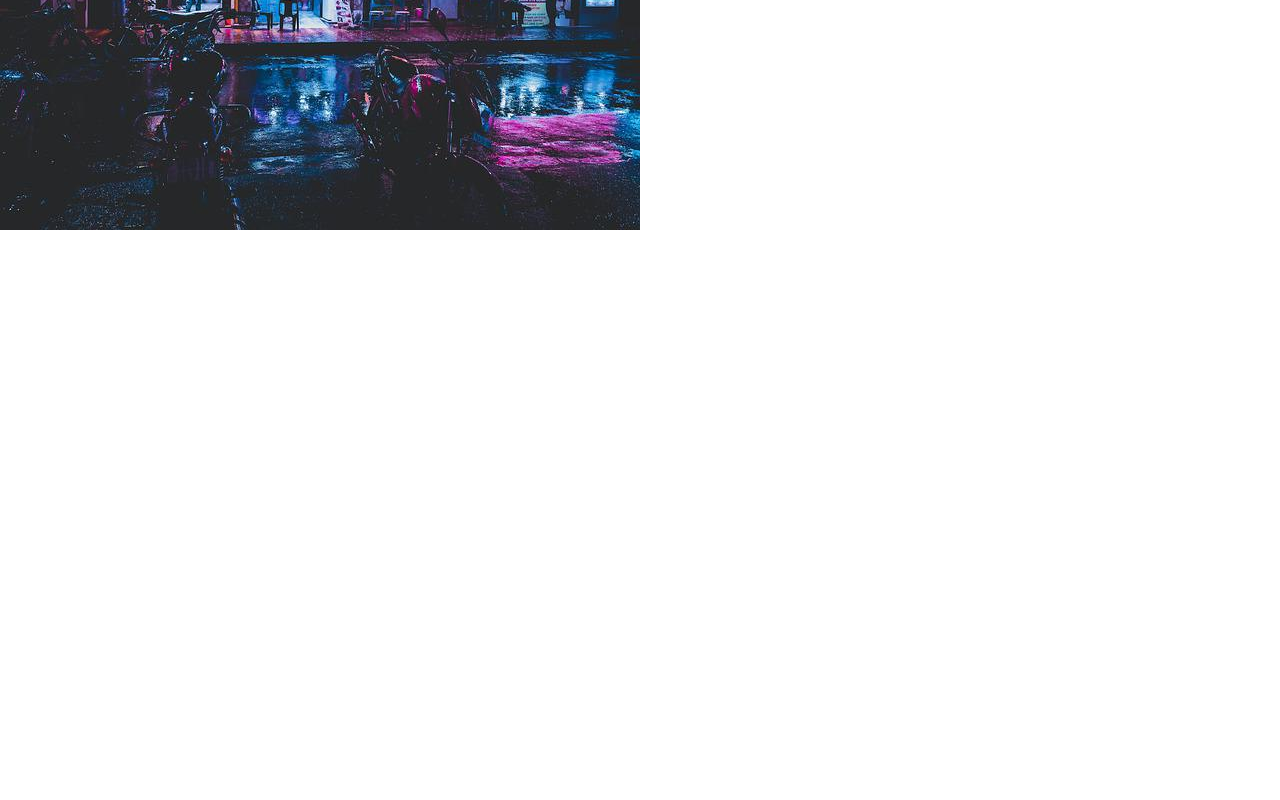
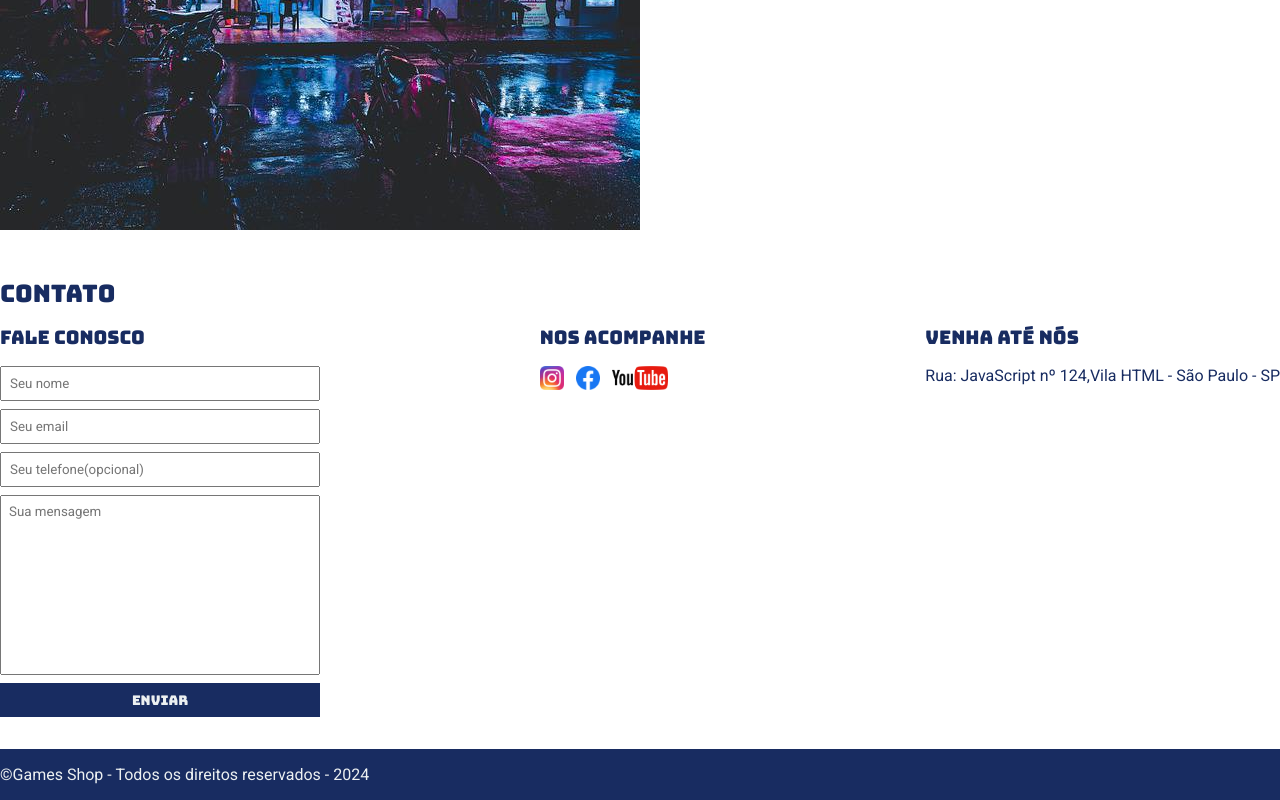
Before and after one commit to pblda13/FullStack-Java---EBAC, a plain HTML site: page Projeto_1/index.html in a window 1280 px wide. Shown: the part 349-1149 px from the top of the page. Before the commit the page ends 800 px from the top, so only its background shows below. Drawn offline with Linux system fonts and the light colour scheme.

Commit message:
Feat : Criando o formulario e o rodapé

```diff
--- a/Projeto_1/index.html
+++ b/Projeto_1/index.html
@@ -18,16 +18,16 @@
       <nav>
         <ul>
           <li>
-            <a href="#">Sobre a loja</a>
+            <a href="#about">Sobre a loja</a>
           </li>
           <li>
-            <a href="#">Contato</a>
+            <a href="#contact">Contato</a>
           </li>
         </ul>
       </nav>
     </div>
   </header>
-  <section>
+  <section id="about">
     <div class="container">
       <img class="store-front" src="./images/loja.jpg" alt="Fachada da loja">
       <div>
@@ -49,6 +49,56 @@
       </div>
     </div>
   </section>
+  <section id="contact">
+    <div class="container">
+      <h2>Contato</h2>
+      <div class="contact-methods">
+        <div>
+          <h3>Fale conosco</h3>
+         <form action="">
+          <input type="text" placeholder="Seu nome" required>
+          <input type="email" placeholder="Seu email"required>
+          <input type="tel" placeholder="Seu telefone(opcional)">
+          <textarea placeholder="Sua mensagem" required></textarea>
+          <button type="submit">Enviar</button>
+         </form>
+        </div>
+        <div>
+          <h3>Nos acompanhe</h3>
+          <ul class="social-links">
+            <li>
+              <a href="#" title="Siga-nos no Instagram">
+                <img src="./images/instagram.png" alt="Instagram">
+              </a>
+            </li>
+            <li>
+              <a href="#" title="Siga-nos no Facebook">
+                <img src="./images/facebook.png" alt="Facebook">
+              </a>
+            </li>
+            <li>
+              <a href="#" title="Visite nosso canal no Youtube">
+                <img src="./images/youtube.png" alt="Youtube">
+              </a>
+            </li>
+          </ul>
+        </div>
+        <div>
+          <h3>Venha até nós</h3>
+         <p>
+          Rua: JavaScript nº 124,Vila HTML - São Paulo - SP
+         </p>
+        </div>
+      </div>
+    </div>
+  </section>
+  <footer>
+    <div class="container">
+      <p>
+        &copy;Games Shop - Todos os direitos reservados - 2024
+      </p>
+    </div>
+  </footer>
 </body>
 
 </html>
--- a/Projeto_1/main.css
+++ b/Projeto_1/main.css
@@ -5,11 +5,14 @@
 }
 
 header,
-section h2 {
+section h2,
+section h3,
+form button {
   font-family: "Bungee", sans-serif;
+  font-weight: normal;
 }
 
-body {
+body,input,textarea {
   font-family: "Roboto", sans-serif;
 }
 header {
@@ -18,10 +21,6 @@ header {
   color: #ecf0f1;
 }
 
-header h1 ,
-section h2{
-  font-weight: normal;
-}
 header nav li {
   display: inline;
   margin-left: 16px;
@@ -63,9 +62,8 @@ section {
 
 section h2 {
   margin-bottom: 16px;
-
 }
-section{
+section {
   color: #182c61;
 }
 
@@ -75,3 +73,60 @@ section p {
 .store-front {
   margin-right: 32px;
 }
+.social-links img {
+  height: 24px;
+}
+.social-links li {
+  display: inline;
+  margin-right: 8px;
+}
+.social-links li a {
+  text-decoration: none;
+}
+#contact .container {
+  display: block;
+}
+
+.contact-methods {
+  display: flex;
+  justify-content: space-between;
+}
+
+form input,
+form textarea,
+form button {
+  display: block;
+  width: 320px;
+  margin-bottom: 8px;
+  padding: 8px;
+}
+
+form textarea {
+  resize: none;
+  height: 180px;
+}
+
+section h3 {
+  margin-bottom: 16px;
+}
+
+form button {
+  background-color: #182c61;
+  color: #ecf0f1;
+  border: none;
+  cursor: pointer;
+}
+
+form button:hover {
+  background-color: #314e9e;
+}
+
+input:focus, textarea:focus{
+  outline-color: #182c61 ;
+}
+
+footer{
+  background-color: #182c61;
+  color:#ecf0f1;
+  padding: 16px 0;
+}
```
